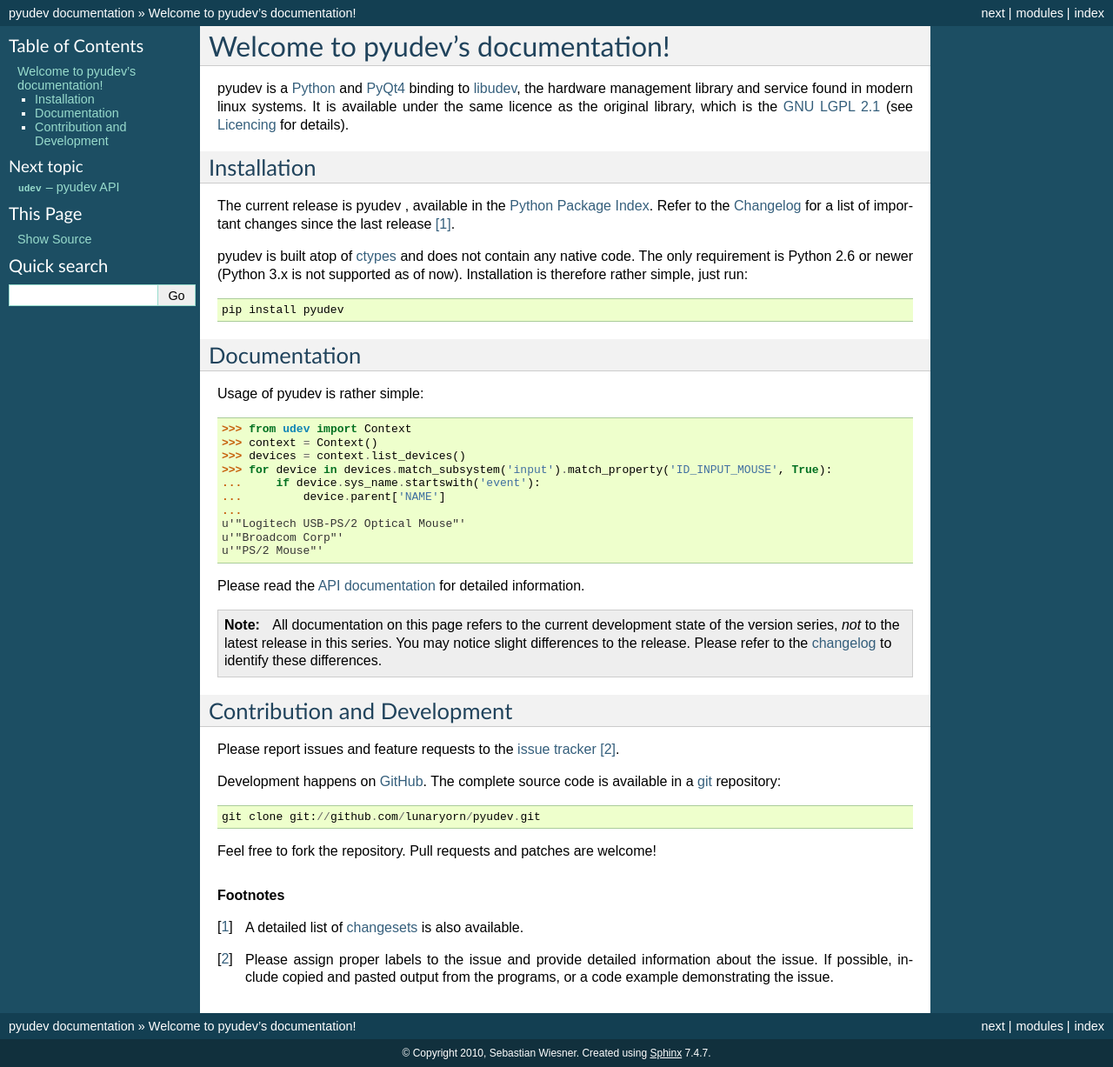
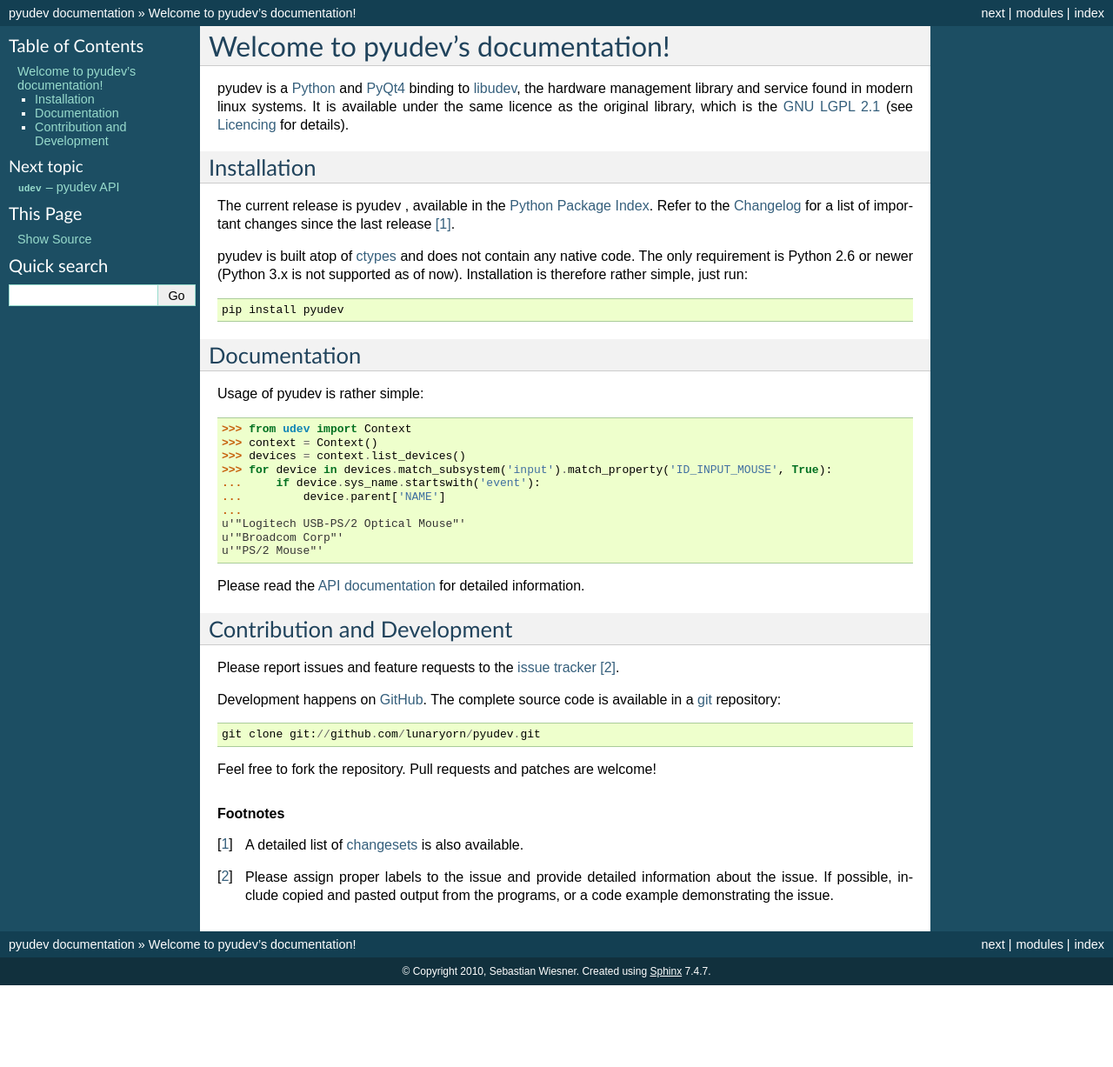
Before and after one commit to pyudev/pyudev, a Sphinx documentation site: the page built from doc/index.rst, in a window 1280 px wide. Shown: the whole page at 87% size. Built offline with Sphinx 7.4.7, drawn with Linux system fonts in a browser that asks for light colours; the version number could not be read and is left out; after the commit the page ends 1133 px from its top, so only the background shows below that.

Commit message:
Removed superfluous note, only release documentation is published anyways

```diff
--- a/doc/index.rst
+++ b/doc/index.rst
@@ -38,13 +38,6 @@
 u'"PS/2 Mouse"'
 
 Please read the :doc:`API documentation <api>` for detailed information.
-
-.. note::
-
-   All documentation on this page refers to the current development state of
-   the version |version| series, *not* to the latest release in this series.
-   You may notice slight differences to the |release| release.  Please refer
-   to the :doc:`changelog <changes>` to identify these differences.
 
 
 Contribution and Development
```
